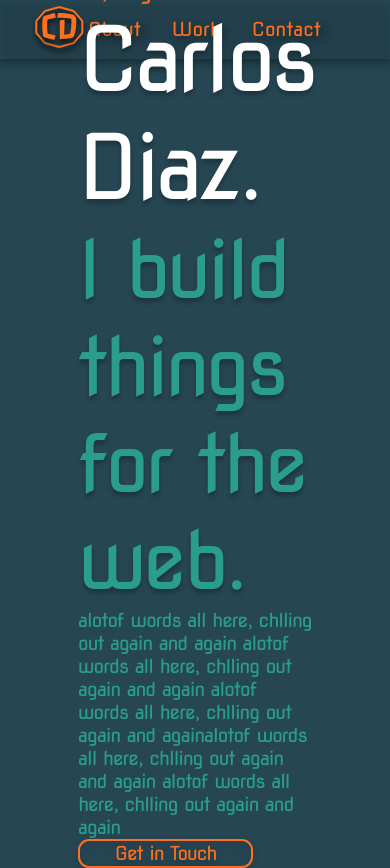
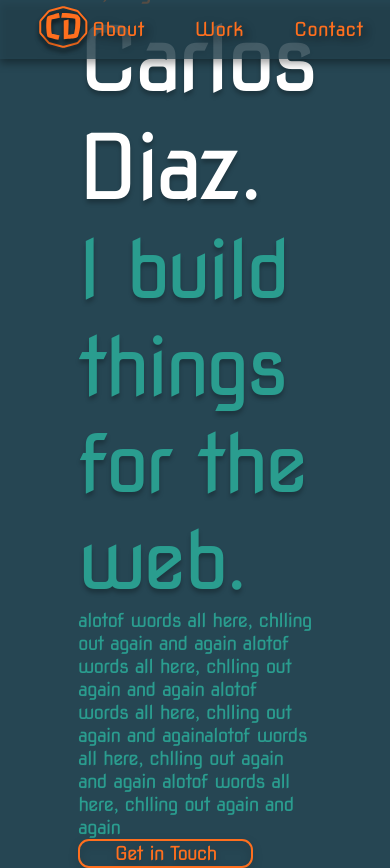
Before and after one commit to Carlos-Diaz-07/carlosdiaz_tech, a React (Create React App) app: page / in a window 390 px wide. Built offline with nearby package versions, Linux system fonts and the light colour scheme.

Commit message:
Navbar now stays on top

```diff
--- a/src/css/components/nav-bar.css
+++ b/src/css/components/nav-bar.css
@@ -7,7 +7,8 @@
 #nav-bar-container {
   display: flex;
   align-items: center;
-  position: absolute;
+  position: fixed;
+  z-index: 10;
   justify-content: space-between;
   min-width: 100vw;
   height: 59px;
@@ -47,9 +48,3 @@
 
   color: #ff6f1e;
 }
-
-@media (max-width: 1250px) {
-  #nav-bar-list {
-    width: 15rem;
-  }
-}
```
